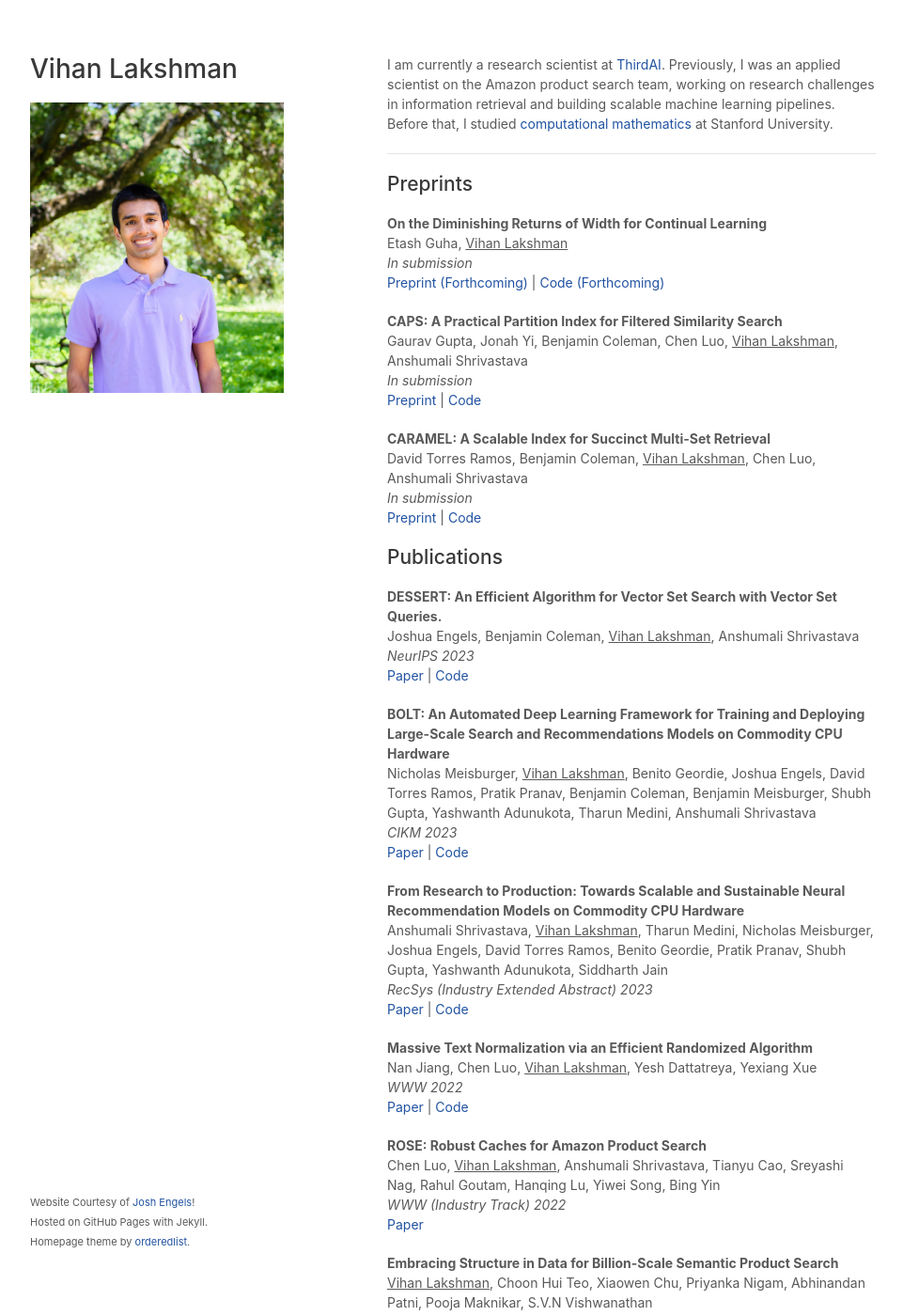
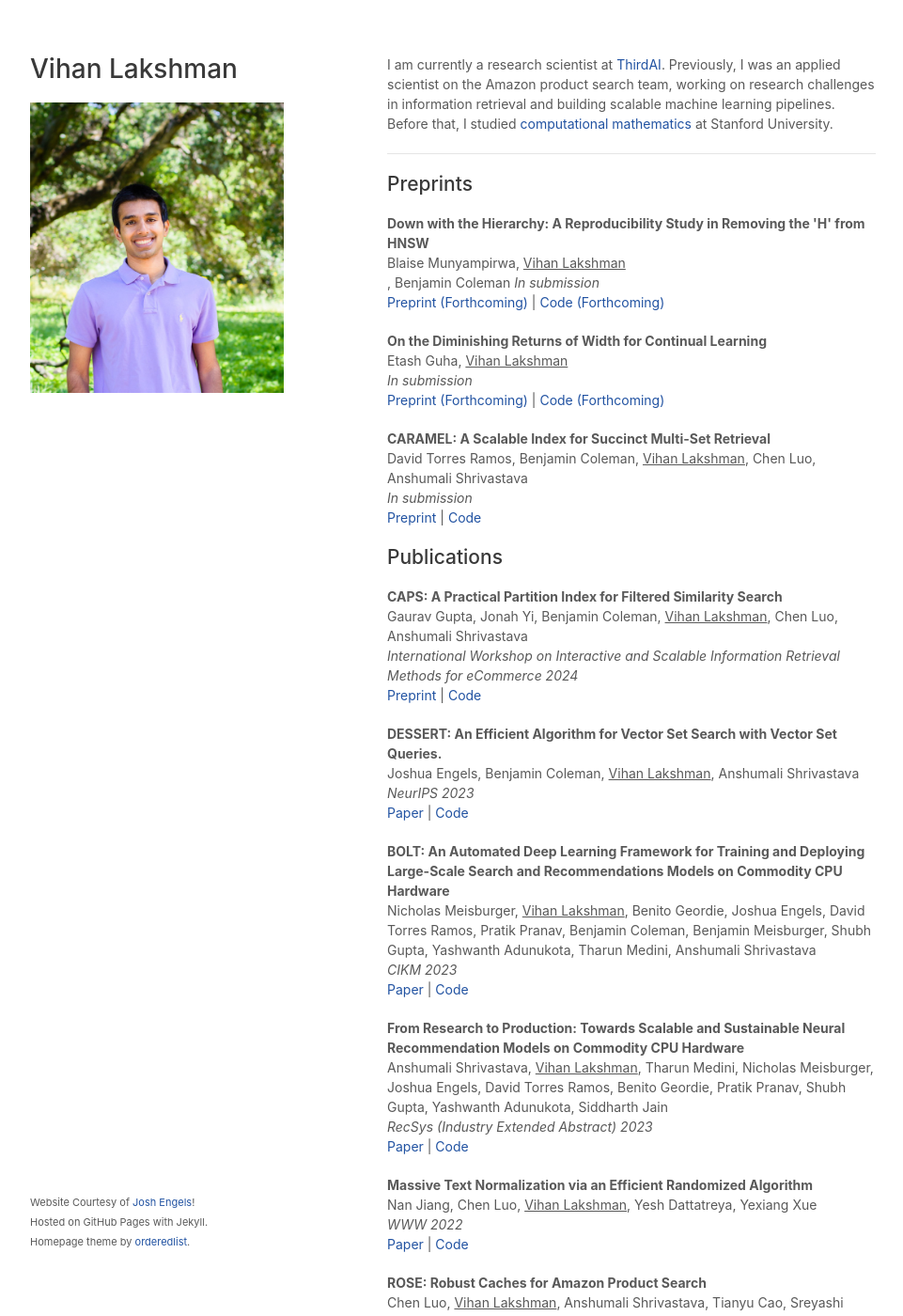
Before and after one commit to vihan-lakshman/vihan-lakshman.github.io, a Jekyll site: the page built from index.html, in a window 1280 px wide and 1400 px high. Shown: the whole window at 94% size, without its empty margins (158-1119 px from the left). Built offline with Jekyll 4.4.1, drawn with Linux system fonts in a browser that asks for light colours; a style sheet for code colours, icons or effects is not loaded; some of the changed text lies outside the part shown.

Commit message:
Update publications

```diff
--- a/index.html
+++ b/index.html
@@ -52,18 +52,19 @@
       <hr>
       <h2>Preprints</h2>
       <p>
+        <b>Down with the Hierarchy: A Reproducibility Study in Removing the 'H' from HNSW</b> <br>
+        Blaise Munyampirwa, <u>Vihan Lakshman</u><br>, Benjamin Coleman
+        <i>In submission</i><br>
+        <a href="">Preprint (Forthcoming)</a> |
+        <a href="">Code (Forthcoming)</a>
+      </p>
+
+      <p>
         <b>On the Diminishing Returns of Width for Continual Learning</b> <br>
         Etash Guha, <u>Vihan Lakshman</u><br>
         <i>In submission</i><br>
         <a href="">Preprint (Forthcoming)</a> |
         <a href="">Code (Forthcoming)</a>
-      </p>
-      <p>
-        <b>CAPS: A Practical Partition Index for Filtered Similarity Search</b> <br>
-        Gaurav Gupta, Jonah Yi, Benjamin Coleman, Chen Luo, <u>Vihan Lakshman</u>, Anshumali Shrivastava<br>
-        <i>In submission</i><br>
-        <a href="https://arxiv.org/pdf/2308.15014v1.pdf">Preprint</a> |
-        <a href="https://github.com/gaurav16gupta/constrainedANN">Code</a>
       </p>
       <p>
         <b>CARAMEL: A Scalable Index for Succinct Multi-Set Retrieval </b><br>
@@ -73,6 +74,15 @@
         <a href="https://github.com/detorresramos/CaramelDB">Code</a>
       </p>
       <h2>Publications</h2>
+
+      <p>
+        <b>CAPS: A Practical Partition Index for Filtered Similarity Search</b> <br>
+        Gaurav Gupta, Jonah Yi, Benjamin Coleman, <u>Vihan Lakshman</u>, Chen Luo, Anshumali Shrivastava<br>
+        <i>International Workshop on Interactive and Scalable Information Retrieval Methods for
+          eCommerce 2024</i><br>
+        <a href="https://arxiv.org/pdf/2308.15014v1.pdf">Preprint</a> |
+        <a href="https://github.com/gaurav16gupta/constrainedANN">Code</a>
+      </p>
       <p>
         <b>DESSERT: An Efficient Algorithm for Vector Set Search with Vector Set Queries.</b> <br>
         Joshua Engels, Benjamin Coleman, <u>Vihan Lakshman</u>, Anshumali Shrivastava<br>
@@ -133,16 +143,6 @@
       </p>
       <hr>
 
-      <h2> Manuscripts</h2>
-      <b>Low-Precision Quantization for Efficient Nearest Neighbor Search</b> <br>
-      Anthony Ko, Iman Keivanloo, <u>Vihan Lakshman</u>, Eric Schkufza<br>
-      <i>2021</i><br>
-
-      <a href="https://arxiv.org/pdf/2110.08919.pdf">Paper</a>
-      </p>
-      <hr>
-
-
       <h2> Patents</h2>
       <p>
         <b>Locality Sensitive Hashing to Clean and Normalize Text Logs</b><br>
```
